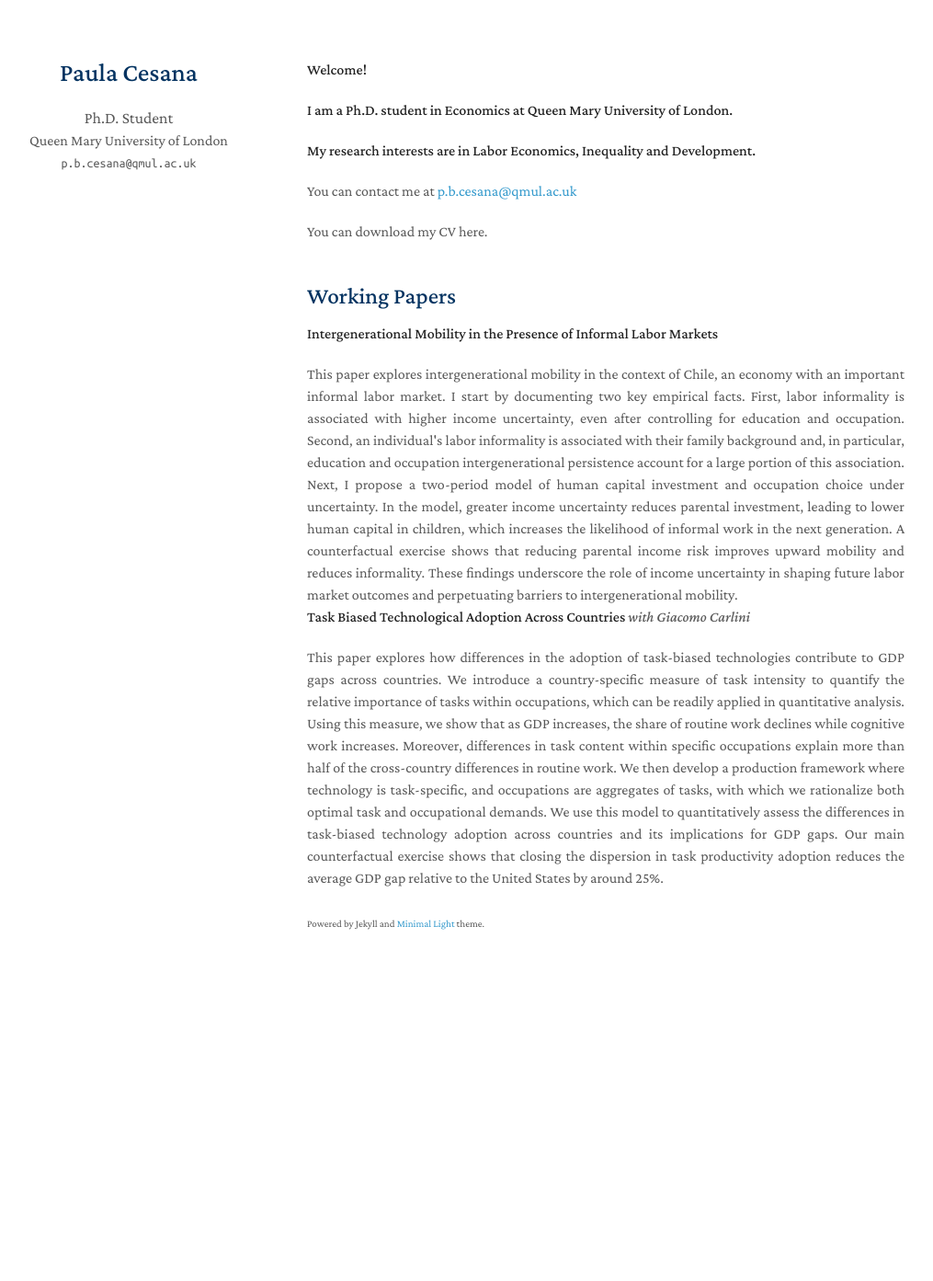
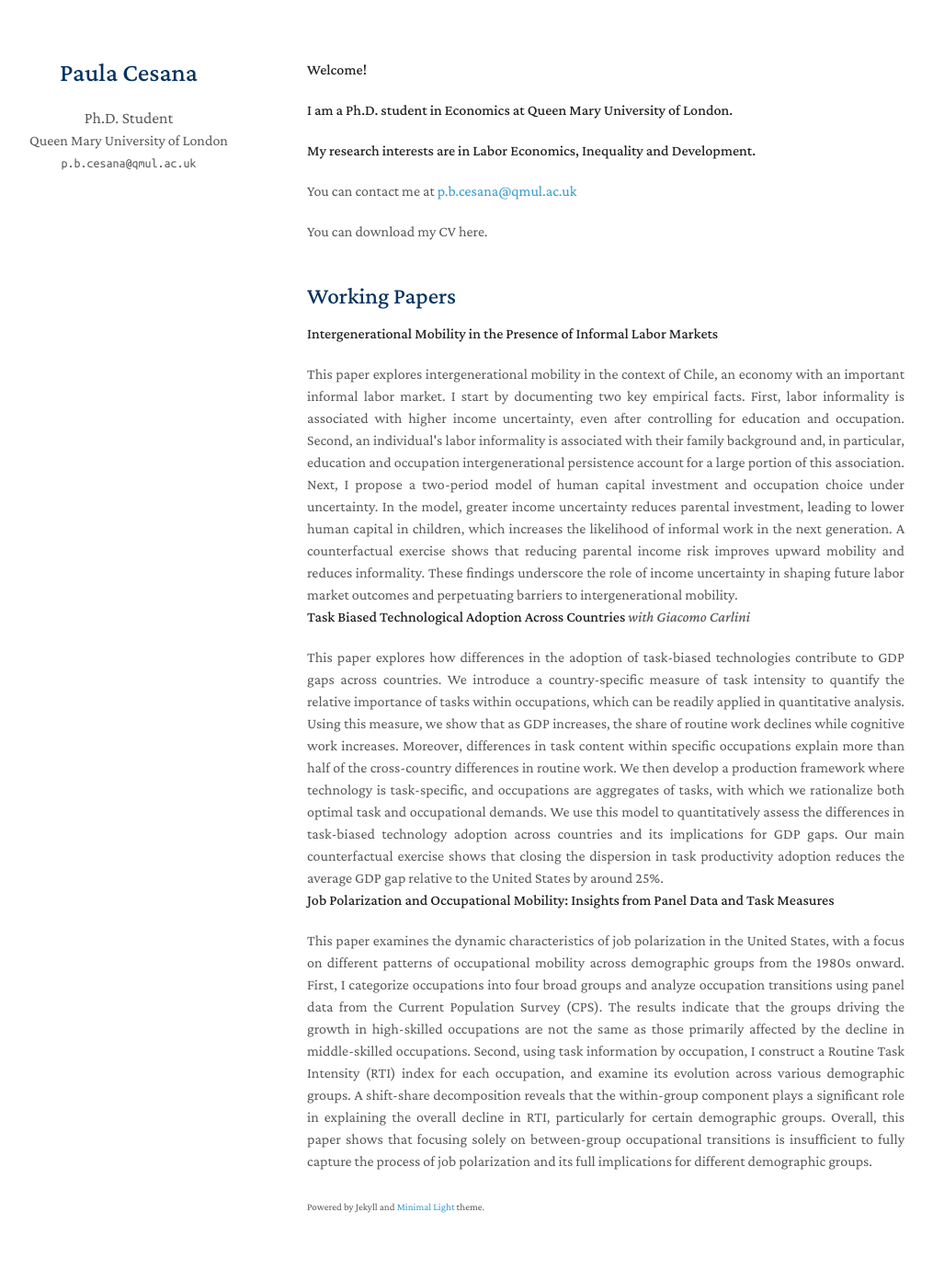
Before and after one commit to paulacesana/paulacesana.github.io, a Jekyll site: the page built from index.md, in a window 1280 px wide. Shown: the whole page at 92% size, without its empty margins (136-1151 px from the left). Built offline with Jekyll 4.4.1, drawn with Linux system fonts in a browser that asks for light colours; a style sheet for code colours, icons or effects is not loaded; before the commit the page ends 1085 px from its top, so only the background shows below that.

Commit message:
Update index.md

```diff
--- a/index.md
+++ b/index.md
@@ -26,3 +26,14 @@ This paper explores intergenerational mobility in the context of Chile, an econo
 
 This paper explores how differences in the adoption of task-biased technologies contribute to GDP gaps across countries. We introduce a country-specific measure of task intensity to quantify the relative importance of tasks within occupations, which can be readily applied in quantitative analysis. Using this measure, we show that as GDP increases, the share of routine work declines while cognitive work increases. Moreover, differences in task content within specific occupations explain more than half of the cross-country differences in routine work. We then develop a production framework where technology is task-specific, and occupations are aggregates of tasks, with which we rationalize both optimal task and occupational demands. We use this model to quantitatively assess the differences in task-biased technology adoption across countries and its implications for GDP gaps. Our main counterfactual exercise shows that closing the dispersion in task productivity adoption reduces the average GDP gap relative to the United States by around 25%.
 </div>
+
+
+**Job Polarization and Occupational Mobility: Insights from Panel Data and Task Measures**
+<div align="justify">
+
+This paper examines the dynamic characteristics of job polarization in the United States, with a focus on different patterns of occupational mobility across demographic groups from the 1980s
+onward. First, I categorize occupations into four broad groups and analyze occupation transitions using panel data from the Current Population Survey (CPS). The results indicate that the groups
+driving the growth in high-skilled occupations are not the same as those primarily affected by the decline in middle-skilled occupations. Second, using task information by occupation, I construct a Routine Task Intensity (RTI) index for each occupation, and examine its evolution across various demographic groups. A shift-share decomposition reveals that the within-group component plays a significant role in explaining the overall decline in RTI, particularly for
+certain demographic groups. Overall, this paper shows that focusing solely on between-group occupational transitions is insufficient to fully capture the process of job polarization and
+its full implications for different demographic groups.
+</div>
```
